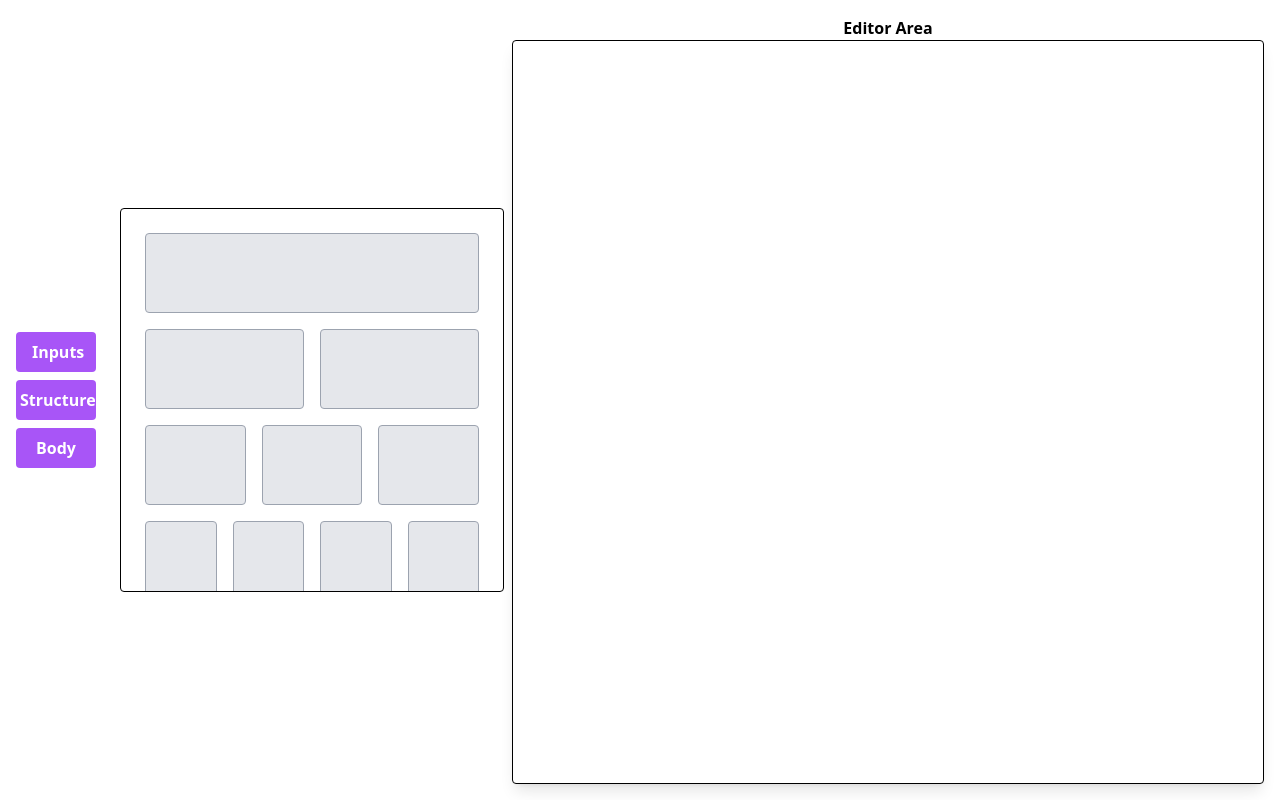
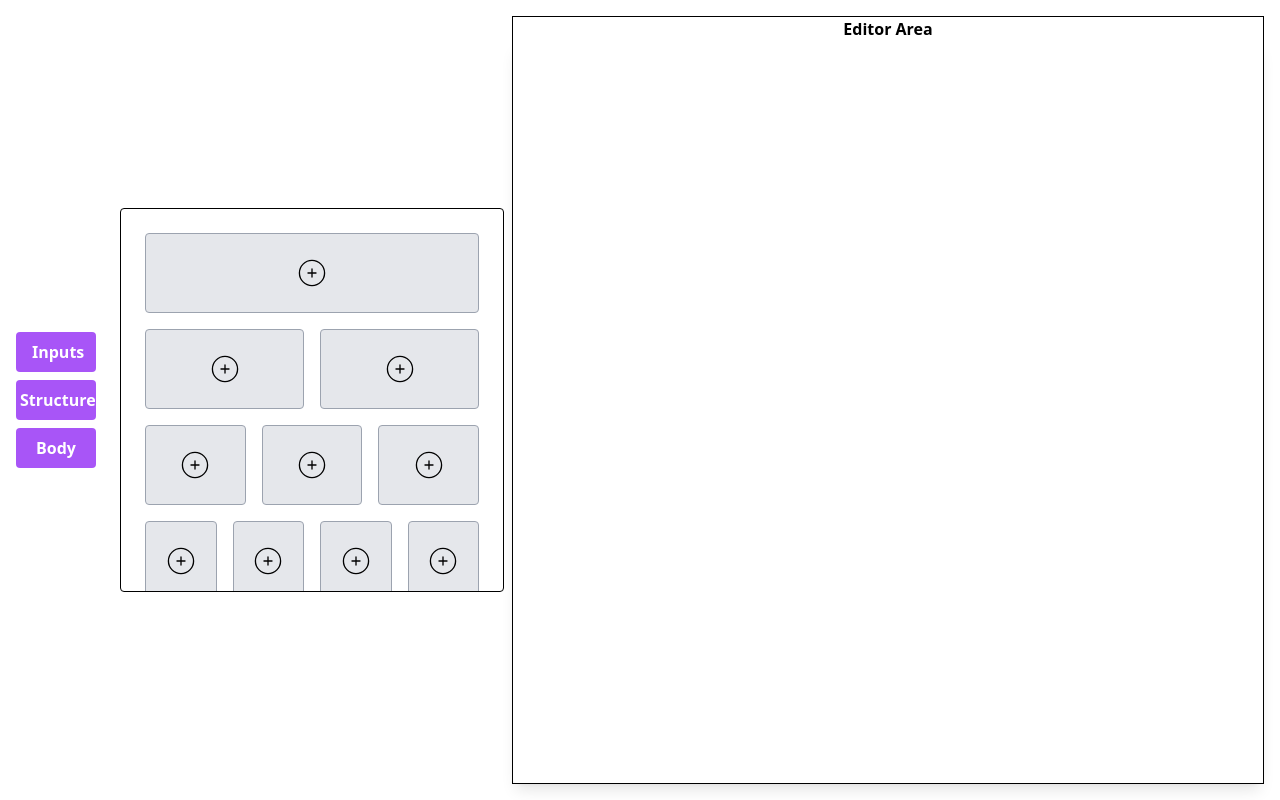
Before and after one commit to SaiHarshaVardhan-ez/ver3, a React (Create React App) app: page /interface in a window 1280 px wide. Both pictures are taken after a click on the button "Structure". Built offline with nearby package versions, Linux system fonts and the light colour scheme.

Commit message:
manual addition of structures

```diff
--- a/src/Interface.jsx
+++ b/src/Interface.jsx
@@ -1,12 +1,13 @@
-import React from 'react'
+import React, { useState } from 'react'
 import Editor from './components/Editor'
 import Features from './components/Features'
 
 const Interface = () => {
+  const [content,setContent]=useState([])
   return (
     <div className='h-screen w-screen flex flex-row p-4'>
-      <Features/>
-      <Editor/>
+      <Features content={content} setContent={setContent}/>
+      <Editor content={content} setContent={setContent}/>
     </div>
   )
 }
--- a/src/components/Editor.jsx
+++ b/src/components/Editor.jsx
@@ -1,15 +1,158 @@
 import React from "react";
+import { CiCirclePlus } from "react-icons/ci";
+import { CiCircleRemove } from "react-icons/ci";
 
-const Editor = () => {
+const Editor = (props) => {
+  const removeBlock = (blockIdToRemove) => {
+    const indexToRemove = props.content.findIndex(
+      (id) => id === blockIdToRemove
+    );
+
+    if (indexToRemove !== -1) {
+      const updatedContent = [
+        ...props.content.slice(0, indexToRemove),
+        ...props.content.slice(indexToRemove + 1),
+      ];
+      props.setContent(updatedContent);
+    }
+  };
+
+  const addInput = () => {
+    // write a logic here so that we can select a input and place it in the function caller div.
+  };
+
+  const renderBlocks = () => {
+    return props.content.map((blockId) => {
+      switch (blockId) {
+        case "full-width":
+          return (
+            <>
+              <div
+                key={blockId}
+                className="h-20 bg-gray-200 border border-gray-400 rounded flex items-center justify-center"
+                id={blockId}
+                onClick={addInput}
+              >
+                <CiCirclePlus size={32} />
+              <button
+                className="ml-2 text-red-600"
+                onClick={() => removeBlock(blockId)}
+              >
+                <CiCircleRemove size={32} />
+              </button>
+              </div>
+            </>
+          );
+        case "half-width":
+          return (
+            <>
+              <div className="flex space-x-4" key={blockId}>
+                <div
+                  onClick={addInput}
+                  className="w-1/2 h-20 bg-gray-200 border border-gray-400 rounded flex items-center justify-center"
+                >
+                  <CiCirclePlus size={32} />
+                </div>
+                <div
+                  onClick={addInput}
+                  className="w-1/2 h-20 bg-gray-200 border border-gray-400 rounded flex items-center justify-center"
+                >
+                  <CiCirclePlus size={32} />
+              <button
+                className="ml-2 text-red-600"
+                onClick={() => removeBlock(blockId)}
+              >
+                <CiCircleRemove size={32} />
+              </button>
+                </div>
+              </div>
+            </>
+          );
+        case "third-width":
+          return (
+            <>
+              <div className="flex space-x-4" key={blockId}>
+                <div
+                  onClick={addInput}
+                  className="w-1/3 h-20 bg-gray-200 border border-gray-400 rounded flex items-center justify-center"
+                >
+                  <CiCirclePlus size={32} />
+                </div>
+                <div
+                  onClick={addInput}
+                  className="w-1/3 h-20 bg-gray-200 border border-gray-400 rounded flex items-center justify-center"
+                >
+                  <CiCirclePlus size={32} />
+                </div>
+                <div
+                  onClick={addInput}
+                  className="w-1/3 h-20 bg-gray-200 border border-gray-400 rounded flex items-center justify-center"
+                >
+                  <CiCirclePlus size={32} />
+              <button
+                className="ml-2 text-red-600"
+                onClick={() => removeBlock(blockId)}
+              >
+                <CiCircleRemove size={32} />
+              </button>
+                </div>
+              </div>
+            </>
+          );
+        case "quarter-width":
+          return (
+            <>
+              <div className="flex space-x-4" key={blockId}>
+                <div
+                  onClick={addInput}
+                  className="w-1/4 h-20 bg-gray-200 border border-gray-400 rounded flex items-center justify-center"
+                >
+                  <CiCirclePlus size={32} />
+                </div>
+                <div
+                  onClick={addInput}
+                  className="w-1/4 h-20 bg-gray-200 border border-gray-400 rounded flex items-center justify-center"
+                >
+                  <CiCirclePlus size={32} />
+                </div>
+                <div
+                  onClick={addInput}
+                  className="w-1/4 h-20 bg-gray-200 border border-gray-400 rounded flex items-center justify-center"
+                >
+                  <CiCirclePlus size={32} />
+                </div>
+                <div
+                  onClick={addInput}
+                  className="w-1/4 h-20 bg-gray-200 border border-gray-400 rounded flex items-center justify-center"
+                >
+                  <CiCirclePlus size={32} />
+              <button
+                className="ml-2 text-red-600"
+                onClick={() => removeBlock(blockId)}
+              >
+                <CiCircleRemove size={32} />
+              </button>
+                </div>
+              </div>
+            </>
+          );
+        default:
+          return null;
+      }
+    });
+  };
+
   return (
-    <div className="flex flex-col w-full h-full items-center justify-center">
+    <div className="flex flex-col w-full h-full items-center justify-center border border-black">
       <h2>
         <b>Editor Area</b>
       </h2>
       <div
-        className="w-full h-full text-center font-bold bg-white p-2 rounded shadow-lg overflow-auto border border-black rounded"
-        contentEditable="true"
-      ></div>
+        // contentEditable
+        className="w-full h-full text-center bg-white p-2 shadow-lg overflow-auto rounded flex flex-col gap-4"
+      >
+        {renderBlocks()}
+      </div>
     </div>
   );
 };
--- a/src/components/Features.jsx
+++ b/src/components/Features.jsx
@@ -3,7 +3,7 @@ import Structures from "./featureComponents/Structures";
 import Body from "./featureComponents/Body";
 import Inputs from "./featureComponents/Inputs";
 
-const Features = () => {
+const Features = (props) => {
   const [opened, setOpened] = useState("inputs");
 
   return (
@@ -36,7 +36,7 @@ const Features = () => {
             </div>
           ) : opened === "structure" ? (
             <div>
-              <Structures />
+              <Structures content={props.content} setContent={props.setContent}/>
             </div>
           ) : opened === "body" ? (
             <div>
--- a/src/components/featureComponents/Structures.jsx
+++ b/src/components/featureComponents/Structures.jsx
@@ -1,50 +1,102 @@
-import React from 'react';
+import React from "react";
+import { CiCirclePlus } from "react-icons/ci";
 
-const Structures = () => {
+const Structures = (props) => {
+  const handleAddition = (blockId) => {
+    // Add the blockId to the content state
+    props.setContent([...props.content, blockId]);
+  };
+
   return (
     <div className="p-4">
       <div className="space-y-4 w-full">
         {/* Single Full Width Block */}
-        <div className="h-20 bg-gray-200 border border-gray-400 rounded"></div>
-
+        <div
+          className="h-20 bg-gray-200 border border-gray-400 rounded flex items-center justify-center"
+          id="full-width"
+          onClick={() => handleAddition("full-width")}
+        >
+          <CiCirclePlus size={32} />
+        </div>
         {/* Two Equal Width Blocks */}
-        <div className="flex space-x-4">
-          <div className="w-1/2 h-20 bg-gray-200 border border-gray-400 rounded"></div>
-          <div className="w-1/2 h-20 bg-gray-200 border border-gray-400 rounded"></div>
-        </div>
-
-        {/* Three Equal Width Blocks */}
-        <div className="flex space-x-4">
-          <div className="w-1/3 h-20 bg-gray-200 border border-gray-400 rounded"></div>
-          <div className="w-1/3 h-20 bg-gray-200 border border-gray-400 rounded"></div>
-          <div className="w-1/3 h-20 bg-gray-200 border border-gray-400 rounded"></div>
-        </div>
-
-        {/* Four Equal Width Blocks */}
-        <div className="flex space-x-4">
-          <div className="w-1/4 h-20 bg-gray-200 border border-gray-400 rounded"></div>
-          <div className="w-1/4 h-20 bg-gray-200 border border-gray-400 rounded"></div>
-          <div className="w-1/4 h-20 bg-gray-200 border border-gray-400 rounded"></div>
-          <div className="w-1/4 h-20 bg-gray-200 border border-gray-400 rounded"></div>
-        </div>
-
-        {/* Mixed Width Blocks */}
-        <div className="flex space-x-4">
-          <div className="w-1/3 h-20 bg-gray-200 border border-gray-400 rounded"></div>
-          <div className="w-2/3 h-20 bg-gray-200 border border-gray-400 rounded"></div>
-        </div>
-
-        {/* Two Rows of Two Equal Width Blocks */}
-        <div className="space-y-4">
-          <div className="flex space-x-4">
-            <div className="w-1/2 h-20 bg-gray-200 border border-gray-400 rounded"></div>
-            <div className="w-1/2 h-20 bg-gray-200 border border-gray-400 rounded"></div>
+        <div
+          className="flex space-x-4"
+          id="half-width"
+          onClick={() => handleAddition("half-width")}
+        >
+          <div className="w-1/2 h-20 bg-gray-200 border border-gray-400 rounded flex items-center justify-center">
+            <CiCirclePlus size={32} />
           </div>
-          <div className="flex space-x-4">
-            <div className="w-1/2 h-20 bg-gray-200 border border-gray-400 rounded"></div>
-            <div className="w-1/2 h-20 bg-gray-200 border border-gray-400 rounded"></div>
+          <div className="w-1/2 h-20 bg-gray-200 border border-gray-400 rounded flex items-center justify-center">
+            <CiCirclePlus size={32} />
           </div>
         </div>
+        {/* Three Equal Width Blocks */}
+        <div
+          className="flex space-x-4"
+          id="third-width"
+          onClick={() => handleAddition("third-width")}
+        >
+          <div className="w-1/3 h-20 bg-gray-200 border border-gray-400 rounded flex items-center justify-center">
+            <CiCirclePlus size={32} />
+          </div>
+          <div className="w-1/3 h-20 bg-gray-200 border border-gray-400 rounded flex items-center justify-center">
+            <CiCirclePlus size={32} />
+          </div>
+          <div className="w-1/3 h-20 bg-gray-200 border border-gray-400 rounded flex items-center justify-center">
+            <CiCirclePlus size={32} />
+          </div>
+        </div>
+        {/* Four Equal Width Blocks */}
+
+        <div
+          className="flex space-x-4"
+          id="quarter-width"
+          onClick={() => handleAddition("quarter-width")}
+        >
+          <div className="w-1/4 h-20 bg-gray-200 border border-gray-400 rounded flex items-center justify-center">
+            <CiCirclePlus size={32} />
+          </div>
+          <div className="w-1/4 h-20 bg-gray-200 border border-gray-400 rounded flex items-center justify-center">
+            <CiCirclePlus size={32} />
+          </div>
+          <div className="w-1/4 h-20 bg-gray-200 border border-gray-400 rounded flex items-center justify-center">
+            <CiCirclePlus size={32} />
+          </div>
+          <div className="w-1/4 h-20 bg-gray-200 border border-gray-400 rounded flex items-center justify-center">
+            <CiCirclePlus size={32} />
+          </div>
+        </div>
+        {/* Mixed Width Blocks */}
+        {/* <div className="flex space-x-4 border" id="mixed-width" onClick={() => handleAddition("mixed-width")}>
+          <div
+            className="w-1/3 h-20 bg-gray-200 border border-gray-400 rounded flex items-center justify-center"
+
+          >
+            <CiCirclePlus size={32} />
+          </div>
+          <div
+            className="w-2/3 h-20 bg-gray-200 border border-gray-400 rounded flex items-center justify-center"
+          >
+            <CiCirclePlus size={32} />
+          </div>
+        </div> */}
+        {/* Two Rows of Two Equal Width Blocks */}
+        {/* <div className="space-y-4 border" id="two-rows" onClick={() => handleAddition("two-rows")}>
+          <div className="flex space-x-4">
+            <div
+              className="w-1/2 h-20 bg-gray-200 border border-gray-400 rounded flex items-center justify-center"
+
+            >
+              <CiCirclePlus size={32} />
+            </div>
+            <div
+              className="w-1/2 h-20 bg-gray-200 border border-gray-400 rounded flex items-center justify-center"
+            >
+              <CiCirclePlus size={32} />
+            </div>
+          </div>
+        </div> */}
       </div>
     </div>
   );
```
